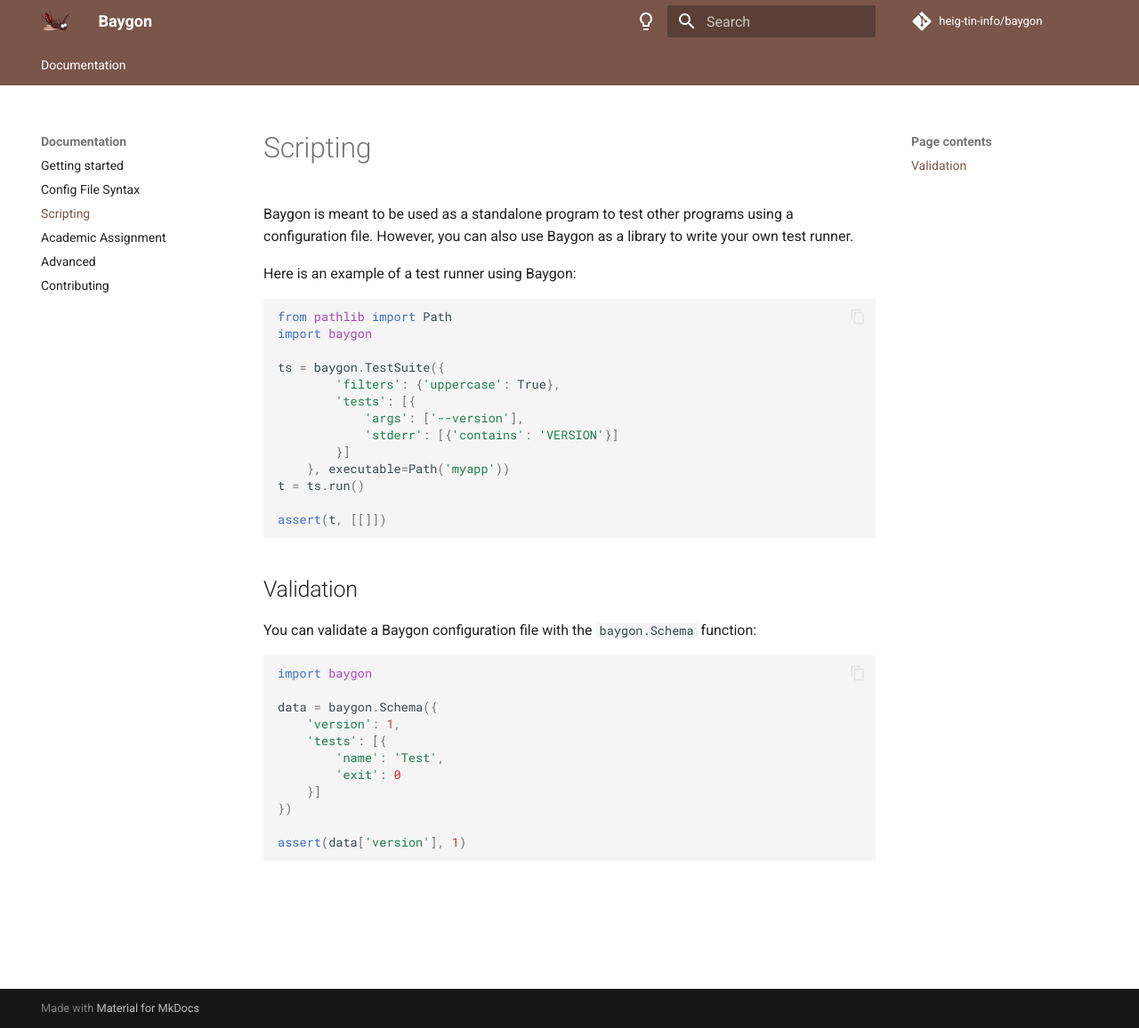
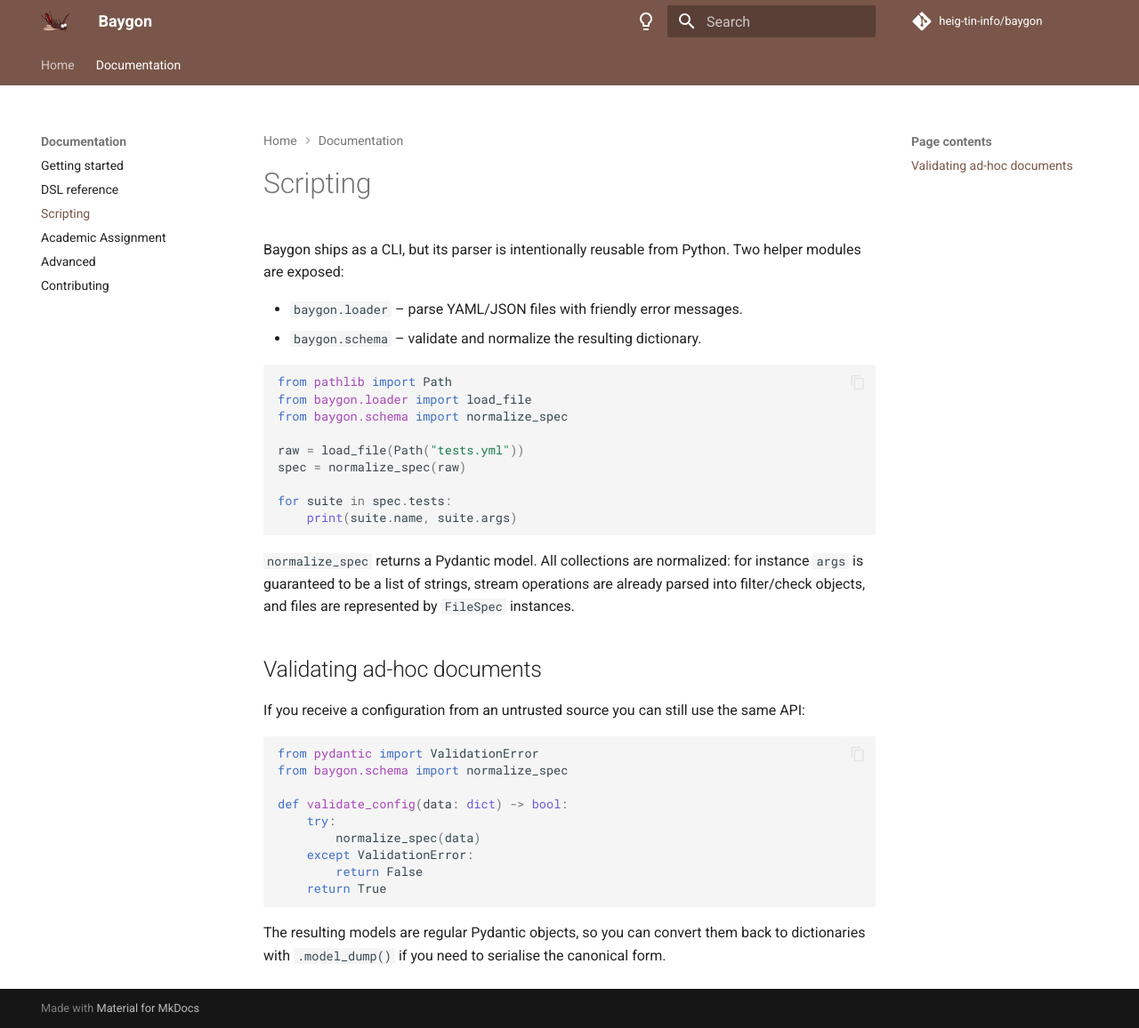
Before and after one commit to heig-tin-info/baygon2, an MkDocs documentation site: the page built from docs/scripting.md, in a window 1280 px wide and 1156 px high. Shown: the whole window at 89% size. Built offline with MkDocs 1.6.1 and Material for MkDocs 9.7.7, drawn with Linux system fonts in a browser that asks for light colours; comment, search, counter and statistics services are not loaded; the version menu is left out.

Commit message:
docs: refresh syntax reference and mkdocs config

````diff
--- a/docs/scripting.md
+++ b/docs/scripting.md
@@ -1,39 +1,45 @@
 # Scripting
 
-Baygon is meant to be used as a standalone program to test other programs using a configuration file. However, you can also use Baygon as a library to write your own test runner.
+Baygon ships as a CLI, but its parser is intentionally reusable from Python.
+Two helper modules are exposed:
 
-Here is an example of a test runner using Baygon:
+* `baygon.loader` – parse YAML/JSON files with friendly error messages.
+* `baygon.schema` – validate and normalize the resulting dictionary.
 
 ```python
 from pathlib import Path
-import baygon
+from baygon.loader import load_file
+from baygon.schema import normalize_spec
 
-ts = baygon.TestSuite({
-        'filters': {'uppercase': True},
-        'tests': [{
-            'args': ['--version'],
-            'stderr': [{'contains': 'VERSION'}]
-        }]
-    }, executable=Path('myapp'))
-t = ts.run()
+raw = load_file(Path("tests.yml"))
+spec = normalize_spec(raw)
 
-assert(t, [[]])
+for suite in spec.tests:
+    print(suite.name, suite.args)
 ```
 
-## Validation
+`normalize_spec` returns a Pydantic model.  All collections are normalized: for
+instance `args` is guaranteed to be a list of strings, stream operations are
+already parsed into filter/check objects, and files are represented by
+`FileSpec` instances.
 
-You can validate a Baygon configuration file with the `baygon.Schema` function:
+## Validating ad-hoc documents
+
+If you receive a configuration from an untrusted source you can still use the
+same API:
 
 ```python
-import baygon
+from pydantic import ValidationError
+from baygon.schema import normalize_spec
 
-data = baygon.Schema({
-    'version': 1,
-    'tests': [{
-        'name': 'Test',
-        'exit': 0
-    }]
-})
+def validate_config(data: dict) -> bool:
+    try:
+        normalize_spec(data)
+    except ValidationError:
+        return False
+    return True
+```
 
-assert(data['version'], 1)
-```
+The resulting models are regular Pydantic objects, so you can convert them back
+to dictionaries with `.model_dump()` if you need to serialise the canonical
+form.
--- a/mkdocs.yml
+++ b/mkdocs.yml
@@ -73,6 +73,7 @@ validation:
 #   - 'https://samuelcolvin.github.io/mkdocs-run-code/run_code_main.js'
 
 nav:
+  - Home: index.md
   - Documentation:
       - getting-started.md
       - syntax.md
@@ -99,7 +100,7 @@ markdown_extensions:
       alternate_style: true
 
 watch:
-  - baygon
+  - src/baygon
 
 plugins:
   - social
--- a/pyproject.toml
+++ b/pyproject.toml
@@ -47,7 +47,7 @@ dev = [
 # Dépendances pour construire la documentation
 docs = [
   "mkdocs>=1.6,<2.0",
-  "mkdocs-material>=9.5,<10.0",
+  "mkdocs-material[imaging]>=9.5,<10.0",
 ]
 
 [project.urls]
````
Also changed, not shown: docs/advanced.md (+1 -1 lines), docs/getting-started.md (+3 -2 lines), docs/syntax.md (+205 -397 lines), 1 other file.
